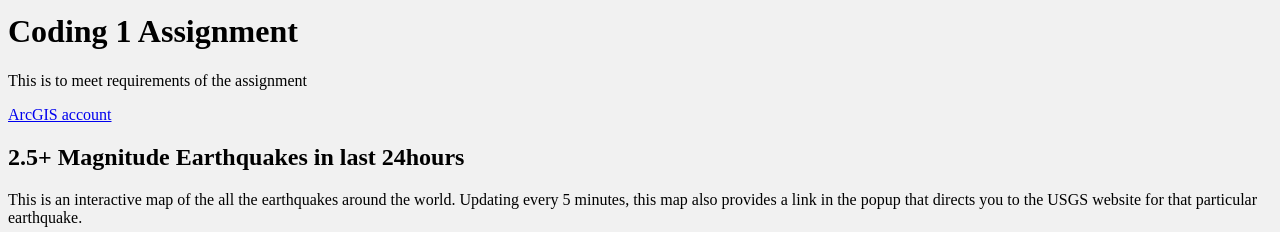
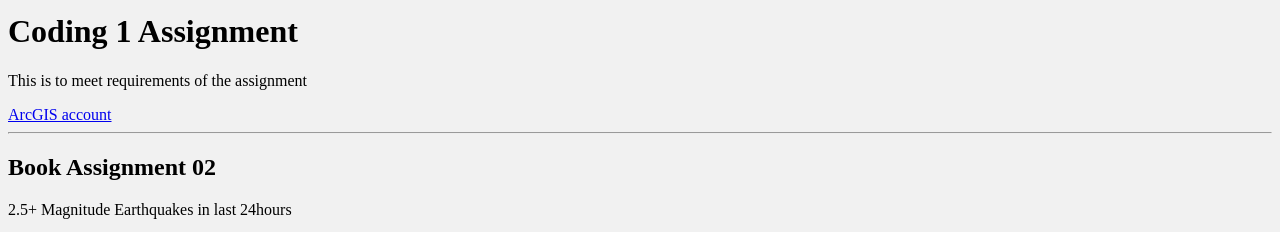
Before and after one commit to abasso1/Aaron.github.io, a plain HTML site: page index.html in a window 1280 px wide. Shown: the part 542-774 px from the top of the page. Drawn offline with Linux system fonts and the light colour scheme.

Commit message:
readjust

```diff
--- a/index.html
+++ b/index.html
@@ -11,7 +11,9 @@
       <h1>Coding 1 Assignment </h1>
       <p>This is to meet requirements of the assignment</p>
       <a href="https://www.arcgis.com/apps/MapTour/index.html?appid=79b398dd633e43a595e6838758c5eef4">ArcGIS account</a>
-      <h2>2.5+ Magnitude Earthquakes in last 24hours</h2>
+      <hr>
+      <h2>Book Assignment 02</h2>
+      <p>2.5+ Magnitude Earthquakes in last 24hours</p>
       <p> This is an interactive map of the all the earthquakes around the world. Updating every 5 minutes, this map also provides a link in the popup that directs you to the USGS website for that particular earthquake.</p>
       <a href="https://www.arcgis.com/apps/View/index.html?appid=230d0e46e66c4c7181bef9f156a20912">Earthquakes in past 24 hours</a>
       <img src="earthquake.jpeg" alt="screenshot">
```
